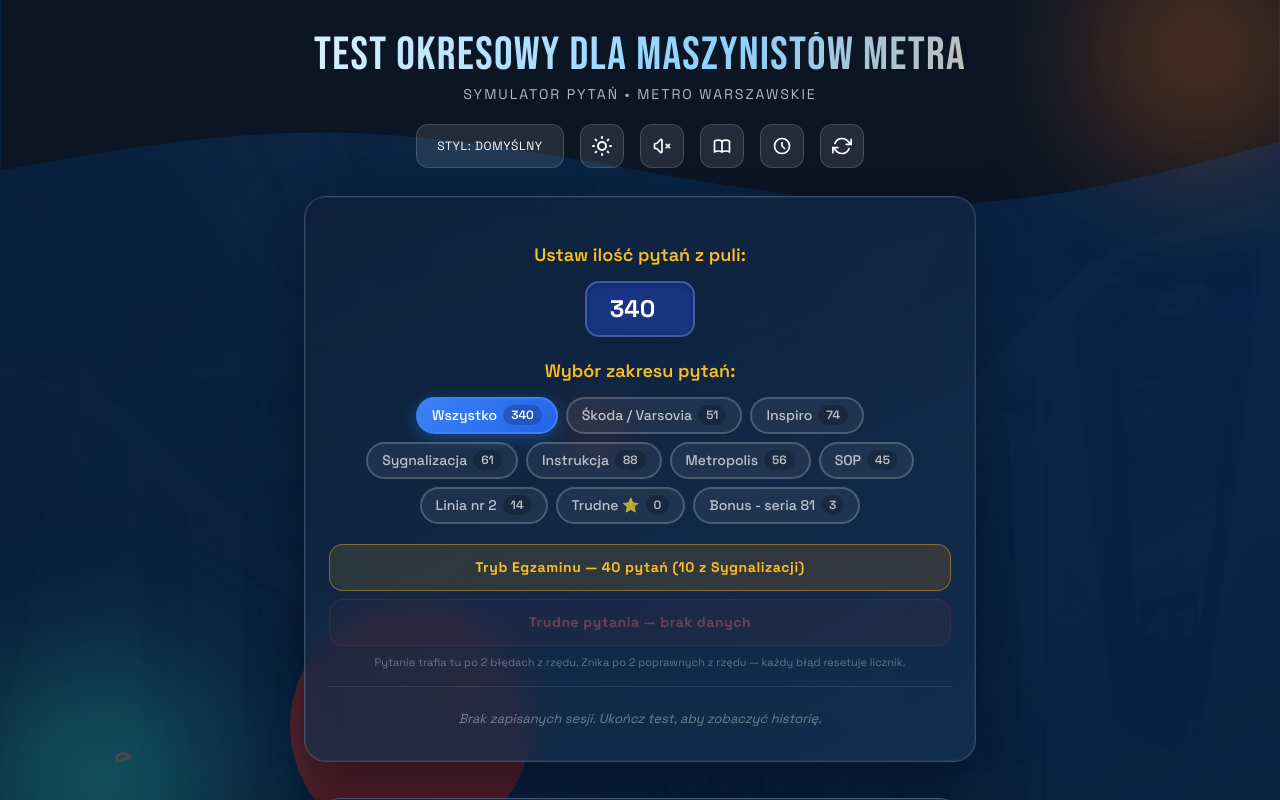
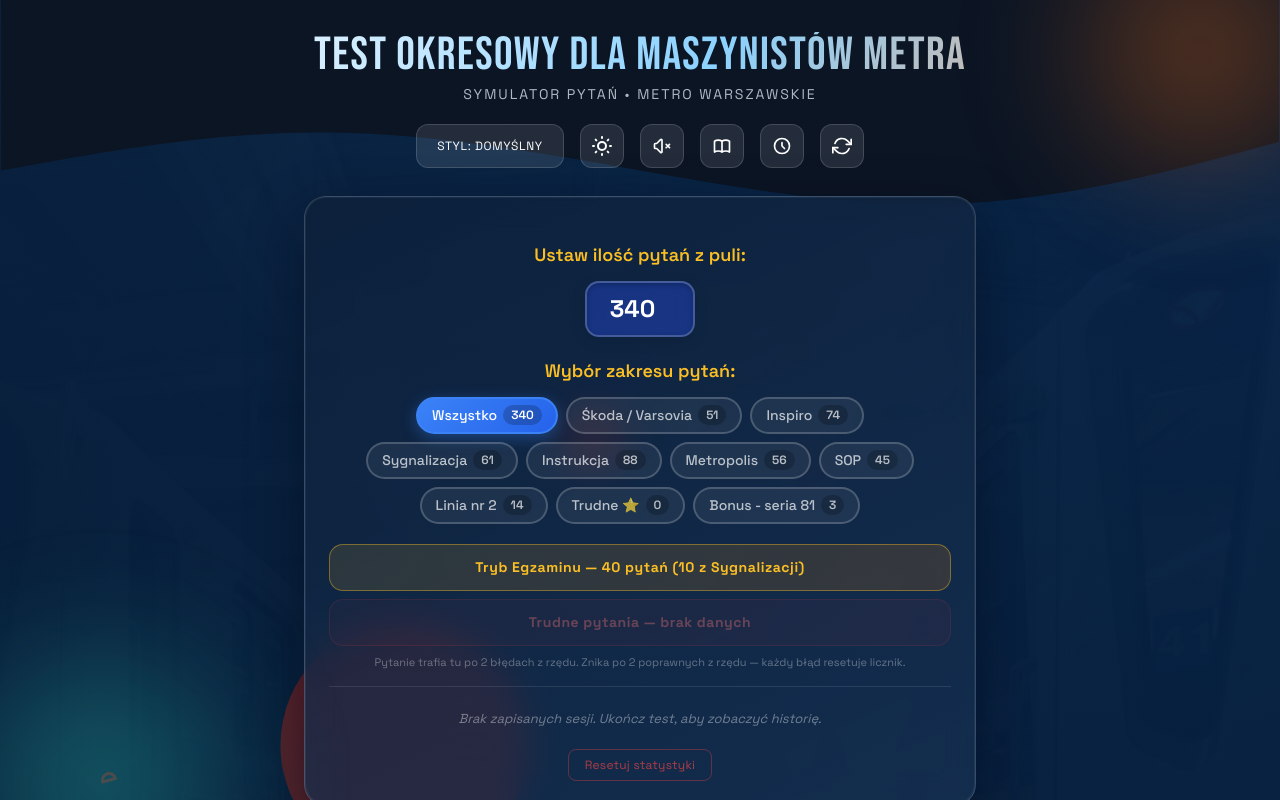
Before and after one commit to pablop76/metro-test, a React (Create React App) app: page / in a window 1280 px wide. Both pictures are taken after a click on the button 782 px from the left and 145 px from the top of the page. Shown: the top 800 px of the page. Built offline with nearby package versions, Linux system fonts and the light colour scheme.

Commit message:
fix: nr odpowiedzi w DangerAlert, reset statystyk, animacja slide-in

```diff
--- a/src/App.css
+++ b/src/App.css
@@ -762,7 +762,7 @@ body {
 @keyframes fadeSlideIn {
   from {
     opacity: 0;
-    transform: translateY(15px);
+    transform: translateX(18px);
   }
   to {
     opacity: 1;
@@ -1226,6 +1226,29 @@ body {
   color: rgba(0, 0, 0, 0.38);
 }
 
+.answers-container .answer-btn:nth-child(1) { animation: fadeSlideIn 0.3s ease-out 0.05s both; }
+.answers-container .answer-btn:nth-child(2) { animation: fadeSlideIn 0.3s ease-out 0.12s both; }
+.answers-container .answer-btn:nth-child(3) { animation: fadeSlideIn 0.3s ease-out 0.19s both; }
+
+.reset-stats-btn {
+  margin-top: 12px;
+  background: none;
+  border: 1px solid rgba(239, 68, 68, 0.35);
+  color: rgba(239, 68, 68, 0.7);
+  border-radius: 8px;
+  padding: 6px 16px;
+  font-size: 12px;
+  cursor: pointer;
+  transition: all 0.2s;
+  letter-spacing: 0.02em;
+}
+
+.reset-stats-btn:hover {
+  border-color: rgba(239, 68, 68, 0.7);
+  color: #f87171;
+  background: rgba(239, 68, 68, 0.08);
+}
+
 .weakest-mode-banner {
   text-align: center;
   font-family: 'Bebas Neue', sans-serif;
--- a/src/App.js
+++ b/src/App.js
@@ -229,6 +229,17 @@ function App() {
     }
   };
 
+  const handleResetStats = () => {
+    if (!window.confirm("Usunąć całą historię sesji i statystyki pytań?\nGwiazdki (⭐) zostaną zachowane.")) return;
+    localStorage.removeItem("session-history");
+    localStorage.removeItem("question-stats");
+    setStarredIds((prev) => {
+      setCategoryLimits((limits) => ({ ...limits }));
+      return prev;
+    });
+    window.location.reload();
+  };
+
   const handleToggleStar = (questionText) => {
     const newIds = toggleStarred(questionText);
     setStarredIds(newIds);
@@ -425,7 +436,14 @@ function App() {
             </div>
           )}
           {/* Historia sesji */}
-          {showHistory && <SessionHistory />}
+          {showHistory && (
+            <>
+              <SessionHistory />
+              <button className="reset-stats-btn" onClick={handleResetStats}>
+                Resetuj statystyki
+              </button>
+            </>
+          )}
         </div>
       </div>
 
@@ -434,7 +452,7 @@ function App() {
       ) : (
         <>
           <Quiz currentTest={currentTest} currentQuestion={currentQuestion} answerChange={answerChange} isDisabled={isDisabled} selectedAnswerIndex={selectedAnswerIndex} isAnswerCorrect={isAnswerCorrect} onAnswerOrderChange={(order) => { answerOrderRef.current = order; }} learningMode={learningMode} correctAnswerIndex={currentTest[currentQuestion]?.correct} starredIds={starredIds} onToggleStar={handleToggleStar}>
-            {dangerAlert && <DangerAlert answers={currentTest[currentQuestion].content} correctAnswer={currentTest[currentQuestion].correct} nextQuestion={nextQuestion} />}
+            {dangerAlert && <DangerAlert answers={currentTest[currentQuestion].content} correctAnswer={currentTest[currentQuestion].correct} correctDisplayIndex={answerOrderRef.current.indexOf(currentTest[currentQuestion].correct) + 1} nextQuestion={nextQuestion} />}
             {succesAlert && <SuccesAlert nextQuestion={nextQuestion} />}
             {endTest && (
               <EndTestAlert correctAnswers={correctAnswers} inCorrectAnswers={inCorrectAnswers} maxQuestions={maxQuestions} hasSygnalizacjaError={hasSygnalizacjaError} examMode={examMode} learningMode={learningMode}>
--- a/src/components/alerts/DangerAlert.js
+++ b/src/components/alerts/DangerAlert.js
@@ -1,5 +1,5 @@
 const DangerAlert = (props) => {
-  const { answers, correctAnswer, nextQuestion } = props;
+  const { answers, correctAnswer, correctDisplayIndex, nextQuestion } = props;
 
   return (
     <div className="alert-overlay">
@@ -13,7 +13,7 @@ const DangerAlert = (props) => {
           Błędna odpowiedź
         </p>
         <p style={{ color: 'rgba(255,255,255,0.6)', fontSize: '14px', margin: '8px 0 4px' }}>
-          Prawidłowa odpowiedź nr {correctAnswer + 1}:
+          Prawidłowa odpowiedź nr {correctDisplayIndex ?? correctAnswer + 1}:
         </p>
         <p style={{ color: '#4ade80', fontSize: '16px', fontWeight: 700, margin: '4px 0 8px', lineHeight: 1.4 }}>
           {answers[correctAnswer]}
--- a/src/components/quiz/Quiz.js
+++ b/src/components/quiz/Quiz.js
@@ -48,7 +48,7 @@ const Quiz = (props) => {
         )}
       </div>
       {props.children}
-      <div className="container max-w-lg p-3 mx-auto">
+      <div key={currentQuestion} className="answers-container container max-w-lg p-3 mx-auto">
         {answerOrder.map((originalIndex, displayIndex) => {
           const answer = currentTest[currentQuestion]?.content[originalIndex];
           let btnClass = "answer-btn";
```
Also changed, not shown: 2 other files (tests, documents, lock files or other folders).
